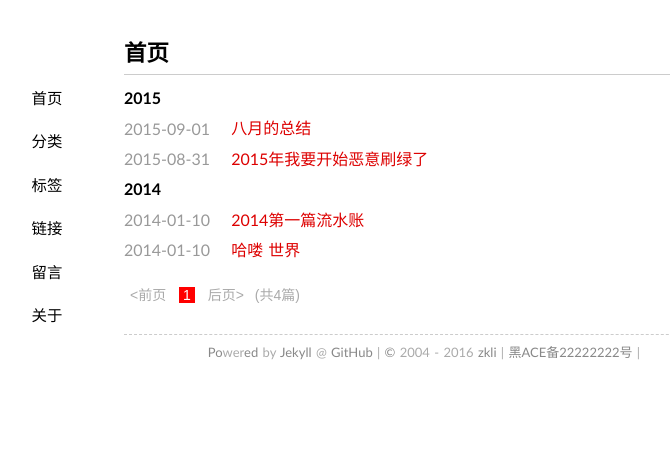
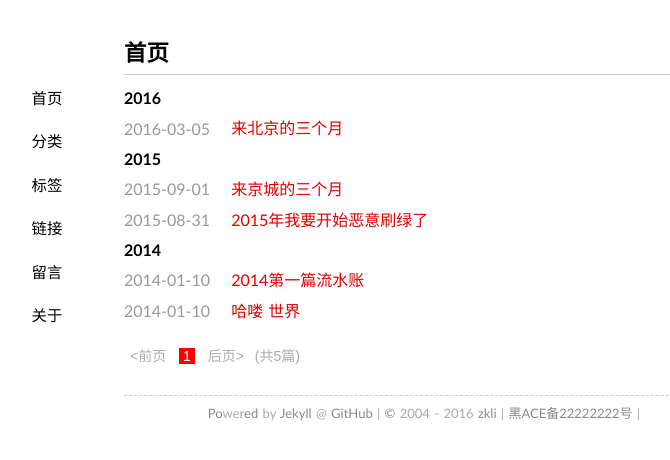
Before and after one commit to lizekui/lizekui.github.io, a Jekyll site: the page built from index.html, in a window 1280 px wide. Shown: the top 460 px of the page, without its empty margins (216-886 px from the left). Built offline with Jekyll 4.4.1, drawn with Linux system fonts in a browser that asks for light colours; some web fonts are replaced; Markdown is read by kramdown in place of the engine named in the settings; the list of posts is cut into pages by our own code; comment, search, counter and statistics services are not loaded; some of the changed lines change nothing that is shown.

Commit message:
Add post

```diff
--- a/_posts/2015-09-01-august-summary.md
+++ b/_posts/2015-09-01-august-summary.md
@@ -1,6 +1,6 @@
 ---
 layout: post
-title: "八月的总结"
+title: "来京城的三个月"
 categories: 屌丝的独白
 tags: 流水账
 ---
--- /dev/null
+++ b/_posts/2016-03-05-three-months-in-beijing.md
@@ -0,0 +1,51 @@
+---
+layout: post
+title: "来北京的三个月"
+categories: 屌丝的独白
+tags: 流水账
+---
+
+###先说说今年找的工作
+
+---
+本来说找工作结束后，一定认真总结一下，想不到工作一直迟迟没有定下来。
+
+从8月内推的A公司的SP，到后来拿到的Q公司SP、数字公司的SP，到后来B和T公司挂在二面，和尝试的几家创业公司，W公司和R公司。。。如果说这几个月的狂风乱作就要结束，那么下周就要尘埃落定了，目标是解决户口的X国企。
+
+今年是第二年找工作，各家公司都会陆续催三方，整个过程就像一个滑动的窗口，在不断的婉拒前面的公司，迎合着后面的公司，总想找一个现阶段最优的，对自己发展更好，同时也对家人也可以交差的工作。
+
+>不断的放弃和选择中，也有迷茫麻木的时候，也有兴奋不已的时候，人生是一个不断选择取舍的过程。
+
+---
+
+
+###快来逛京城！
+
+---
+在XF的实习，小组的研究方向也是刚刚起步，压力不大，晚上办了健身卡，周末骑车到处转转。先后去了清华北大、鸟巢奥体公园、天安门故宫啥的，感觉在北京玩的地方真不少。
+
+期间有几次妙玲来北京，反复跑了几次南苑机场，逛了王府井、西单、后海，去了昌平、天通苑，一起和jingwen吃海底捞误了地铁，从798打的回五道口。。；还有shijin批假让去面过几次试，跑了几次朝阳门，去宣武门至少现在加下来去了六七天；car的项目谈判，在天宁寺CMCC大楼呆了三天现场和zxxu小同学调程序跑分。。。。基本上儿时邻居小伙伴经常说的大都市北京的好玩的地方，在这几个月逛了个遍。
+
+>春风得意马蹄疾，一日看尽长安花。
+
+虽然不是和孟郊一样进士及第，但是拿来装下X也是极好的。括弧笑 2333333
+
+---
+
+###实习有什么趣事呢？
+
+---
+分配的活是做coreference resolution，这个领域bill lang、myzhang、qyyin都有做过，应该qyyin使用的RNN是state-of-the-art的方法，但是hold不住阅读理解的语料啊。。。
+
+car委以重任，去CMCC谈判，在国际金融大厦，面对两三位采购部员工，三四名评审技术专家，我感觉虽然提前做了一晚上准备，但是气场上、出场人数上完败BL的某套组件。。。人家的hpzhang都亲临现场。。。sigh。。好在最后效果和运行效率上比他们的好太多。
+
+在X国企的试用期，认识了很多朋友，最开始打电话叫我去面试的pli老师，后面证明是副处级别。。。还有一路帮忙的bsong老师，还有一起试用的十位同学。。。当时正值寒冬，早上披星戴月地从五道口出发，711买个包子豆浆，最后迎着宣武门西大街充满希望的阳光，进入试用场地打开公司的灯，等wding老师第一个来(确实是职位越高，上班的时间越习惯更早)
+
+---
+###后记
+
+---
+
+用今天在中关村挺zwang师兄洗脑的一句话，加上我的感悟，凑成今天这篇流水账的最后一段。
+
+>不是因为有希望才去坚持，而是坚持了才知道有希望。前途任由艰险，你不勇敢，谁替你坚强？
```
